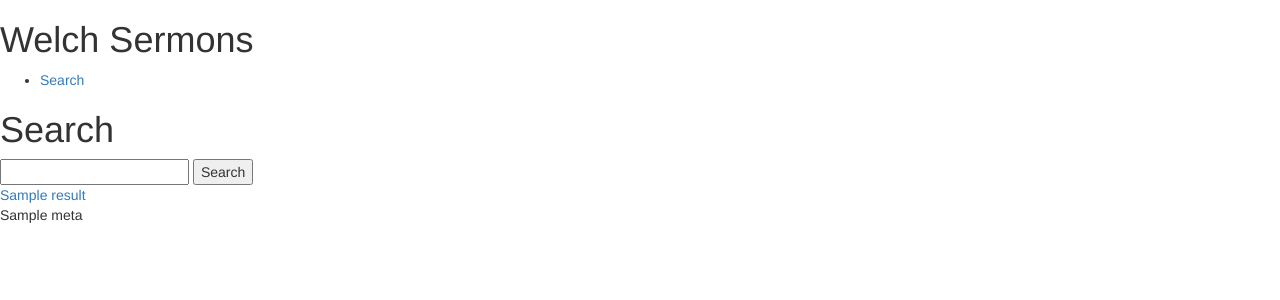
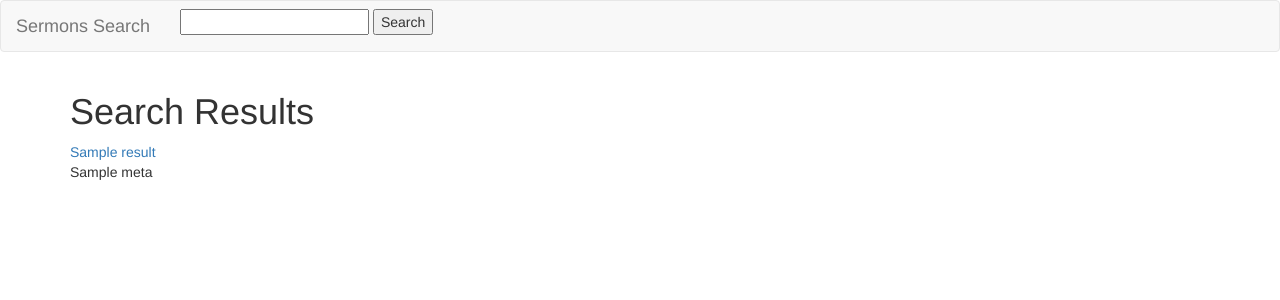
Before and after one commit to shswindell42/welch-sermons, a Flask app: template app/templates/post/search.html in a window 1280 px wide. Shown: the top 300 px of the page. Run offline with Flask 3, Linux system fonts and the light colour scheme; the template is opened without the code that fills it: most values are stand-ins (such as "Sample title", 1, 10 or a date in 2020); parts of the project's set-up code (start-up, migrations or seed data) failed here and were passed over.

Commit message:
moved search to menu

```diff
--- a/app/post.py
+++ b/app/post.py
@@ -11,7 +11,7 @@ def search():
     results = []
 
     if request.method == "POST":
-        results = query(request.args.get("query"))
+        results = query(request.form["query"])
 
     return render_template('post/search.html', results=results)
 
--- a/app/templates/base.html
+++ b/app/templates/base.html
@@ -1,16 +1,23 @@
 <!DOCTYPE html>
 <title>{% block title %}{% endblock %}</title>
 <link rel="stylesheet" href="https://cdn.jsdelivr.net/npm/bootstrap@3.4.1/dist/css/bootstrap.min.css" integrity="sha384-HSMxcRTRxnN+Bdg0JdbxYKrThecOKuH5zCYotlSAcp1+c8xmyTe9GYg1l9a69psu" crossorigin="anonymous">
-<nav>
-    <h1>Welch Sermons</h1>
-    <ul>
-        <li><a href="{{ url_for('post.search')}}">Search</a></li>
-    </ul>
+<nav class="navbar navbar-default">
+    <div class="navbar-header"><span class="navbar-brand">Sermons Search</span></div>
+    <div class="collapse navbar-collapse">
+        <ul class="nav navbar-nav">
+            <li>
+                <form method="post" class="navbar-form" action="/">
+                    <input name="query" type="text" id="query" />
+                    <input type="submit" value="Search" />
+                </form>
+            </li>
+        </ul>
+    </div>
 </nav>
-<section>
-    <header>
+<div class="container">
+    <div class="starter-template">
         {% block header %}{% endblock %}
-    </header>
 
-    {% block content %}{% endblock %}
-</section>
+        {% block content %}{% endblock %}
+    </div>
+</div>
--- a/app/templates/post/search.html
+++ b/app/templates/post/search.html
@@ -5,16 +5,11 @@ Welch Sermons
 {% endblock %}
 
 {% block header %}
-    <h1>Search</h1>
+    <h1>Search Results</h1>
+
 {% endblock %}
 
 {% block content %}
-
-
-    <form method="post">
-        <input name="query" type="text" id="query" />
-        <input type="submit" value="Search" />
-    </form>
 
     {% for r in results %}
 
```
Also changed, not shown: app/sermons.py (+19 -11 lines).
